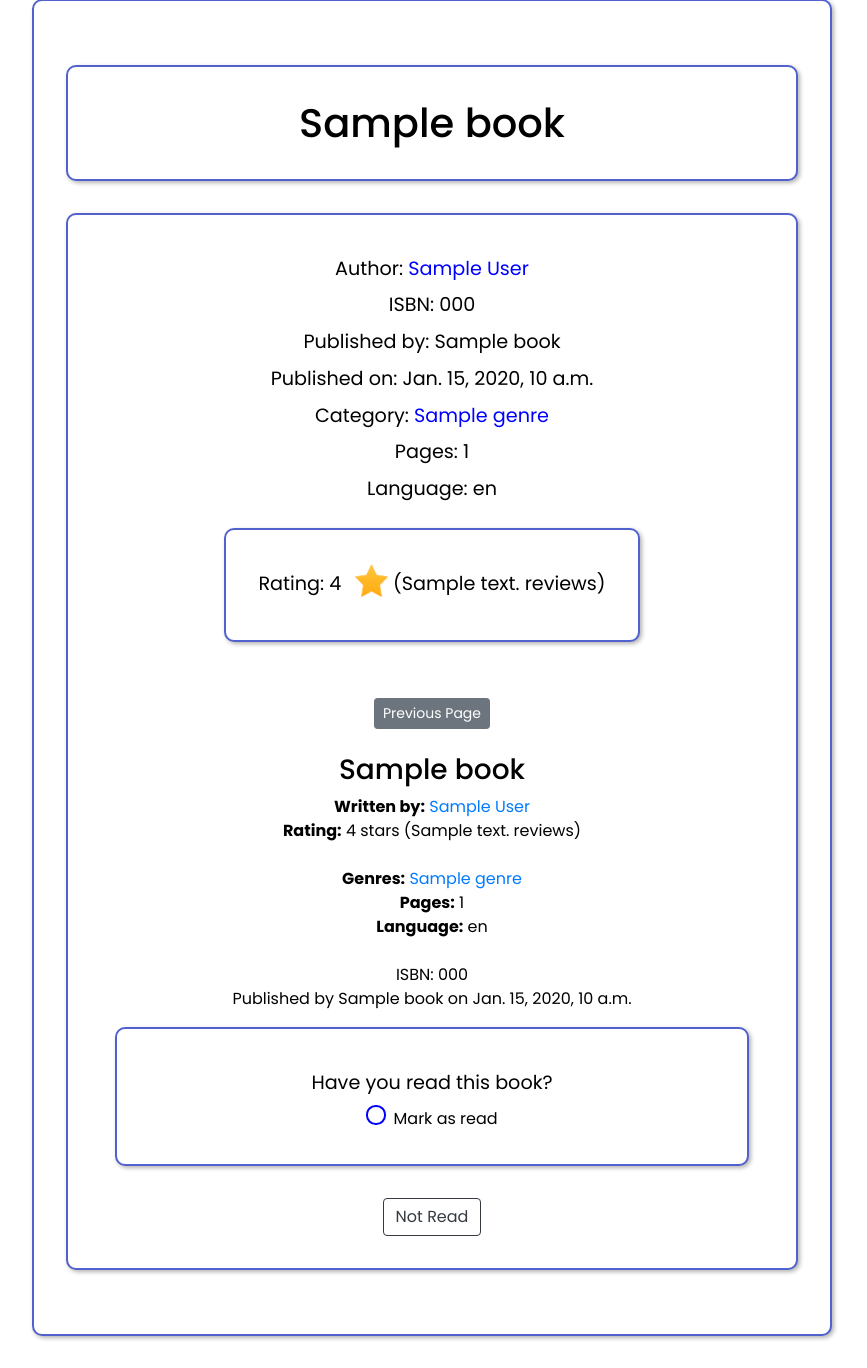
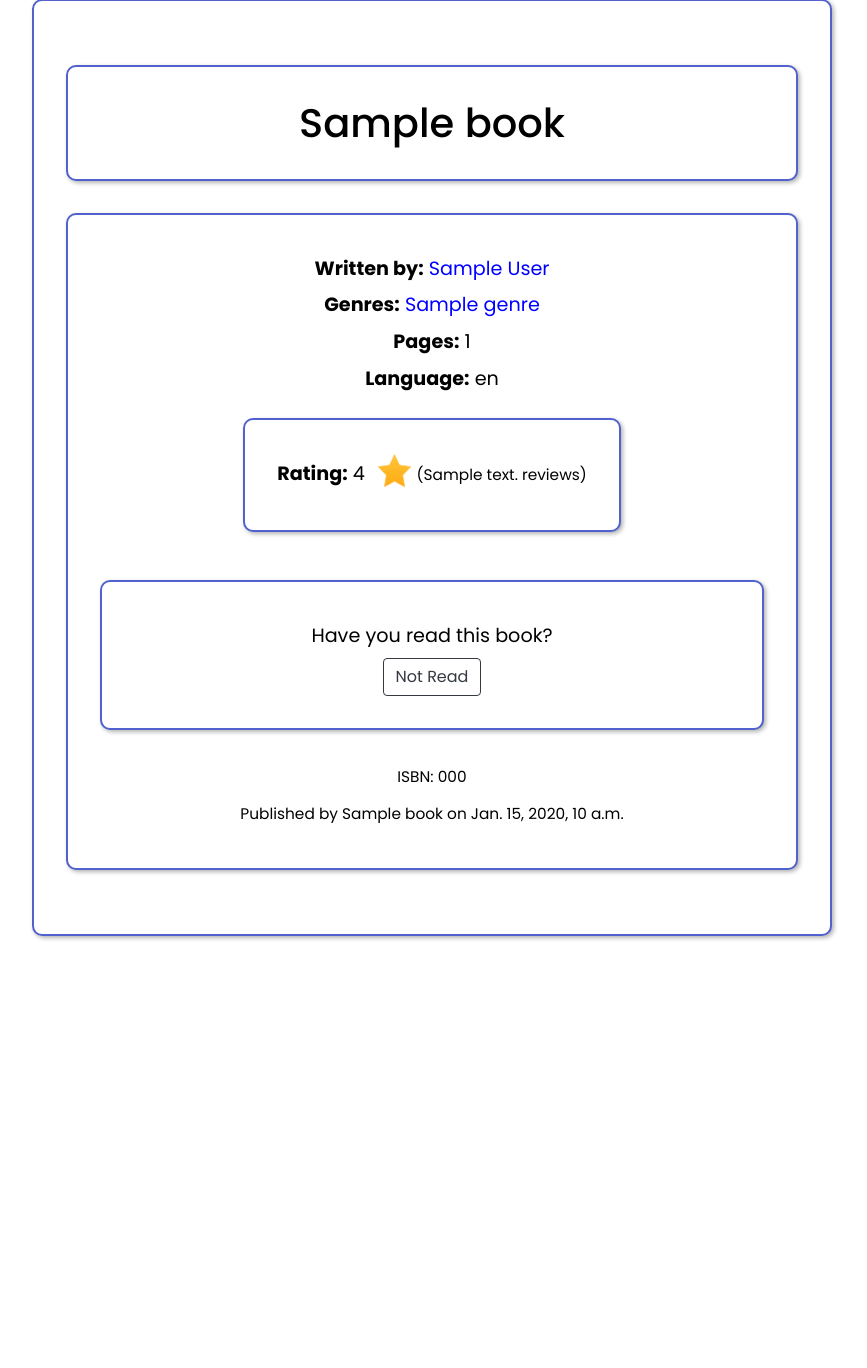
Before and after one commit to trcoelhoo/ws-tp2, a Django app: template books/templates/book.html in a window 1280 px wide. Shown: the part 160-1528 px from the top of the page, without its empty margins (208-1075 px from the left). After the commit the page ends 1100 px from the top, so only its background shows below. Run offline with Django 4.2, Linux system fonts and the light colour scheme; the template is opened without the code that fills it: most values are stand-ins (such as "Sample title", 1, 10 or a date in 2020); some libraries are stand-ins or nearby versions.

Commit message:
updates on book page

```diff
--- a/books/templates/book.html
+++ b/books/templates/book.html
@@ -22,83 +22,42 @@
         </div>
         <div class="book info">
             <!-- all authors with link to their page -->
-            <p>Author: {% for author in book.author_name %}
-                <!-- put "," between authors -->
-                {% if forloop.counter > 1 %}, {% endif %}
-                <a href="/books/authors/{{ author }}">{{ author}}</a>
+            <p><b>Written by:</b>
+                {% for author in book.author_name %}
+                     <a href="/books/authors/{{ author }}">{{ author }}</a>{% if not forloop.last %}, {% endif %}
                 {% endfor %}
             </p>
-            <p>ISBN: {{ book.isbn }}</p>
-            <p>Published by: {{ book.publisher_name }}</p>
-            <p>Published on: {{ book.publication_date }}</p>
             <!-- all genres with link to their page -->
-            <p>Category: {% for genre in book.genre %}
-                <!-- put "," between genres -->
-                {% if forloop.counter > 1 %}, {% endif %}
-                <a href="/{{ genre }}">{{ genre}}</a>
-                {% endfor %}
-            </p>
-            <p>Pages: {{ book.pages }}</p>
-            <p>Language: {{ book.language }}</p>
-            <div class="book rating">
-                <p>Rating: {{ book.rating }}</p>
-                <img src="/static/images/star.webp" alt="rating" >
-                <p> ({{ book.reviews }} reviews)</p>
-            </div>
-
-        <div class="container">
-            <br>
-            <button type="button" class="btn btn-secondary btn-sm" onClick="javascript:history.go(-1);">Previous Page</button>
-            <div>
-                <br>
-                <h3 style="">
-                    {{ book.title }}
-                </h3>
-                <div>
-                    <b>Written by:</b>
-                    {% for author in book.author_name %}
-                         <a href="/books/authors/{{ author }}">{{ author }}</a>{% if not forloop.last %}, {% endif %}
-                    {% endfor %}
-                </div>
-                <div>
-                    <b>Rating:</b> {{ book.rating }} stars ({{ book.reviews }} reviews)
-                </div>
-                <br>
-                <div>
-                    <b>Genres:</b>
+            <p><b>Genres:</b>
                      {% for genre in book.genre %}
                         <a href="/categories/{{ genre }}">{{ genre }}</a>{% if not forloop.last %}, {% endif %}
                     {% endfor %}
-                </div>
-                <div>
-                    <b>Pages:</b> {{ book.pages }}
-                </div>
-                 <div>
-                    <b>Language:</b> {{ book.language }}
-                </div>
-                <br>
-                <div>
-                    ISBN: {{ book.isbn }}
-                </div>
-                <div>
-                    Published by {{ book.publisher_name }} on {{ book.publication_date }}
-                </div>
+            </p>
+            <p><b>Pages:</b> {{ book.pages }}</p>
+            <p><b>Language:</b> {{ book.language }}</p>
+            <div class="book rating">
+                <p><b>Rating:</b> {{ book.rating }}</p>
+                <img src="/static/images/star.webp" alt="rating" >
+                <p><small>({{ book.reviews }} reviews)</small></p>
+            </div>
 
             <div class="book has_seen">
                 <p>Have you read this book?</p>
-                <input type="checkbox" {% if book.has_seen == "true" %} checked {% endif %} onclick="location.href='/update/{{ book.isbn }}/'
-                                            ">Mark as read</input>
-            </div>
-        </div>
-    </div>
-    </body>
-
                 {% if book.has_seen == "true" %}
                     <button type="button" class="btn btn-info" onclick="location.href='/update/{{ book.isbn }}/'">Read</button>
                 {% else %}
                     <button type="button" class="btn btn-outline-dark" onclick="location.href='/update/{{ book.isbn }}/'">Not Read</button>
                 {% endif %}
             </div>
+            <p><small>ISBN: {{ book.isbn }}</small></p>
+            <p><small>Published by {{ book.publisher_name }} on {{ book.publication_date }}</small></p>
+
+        </div>
+    </div>
+    </body>
+
+
+            </div>
         </div>
 
     </body>
--- a/books/templates/index.html
+++ b/books/templates/index.html
@@ -60,13 +60,13 @@
         <div class="hexagonArea last">
             <a href="{% url 'long_books' %}">
                 <div class="hexagon">
-                        <img src="/static/images/long.png" alt="long books" width="100" height="100">
+                        <img src="/static/images/long.webp" alt="long books" width="100" height="100">
                     <h3>Long Books: {{ nLong }}</h3>
                 </div>
             </a>
             <a href="{% url 'short_books' %}">
                 <div class="hexagon">
-                        <img src="/static/images/short.png" alt="short books" width="100" height="100">
+                        <img src="/static/images/short.webp" alt="short books" width="100" height="100">
                     <h3>Short Books: {{ nShort }}</h3>
                 </div>
             </a>
```
